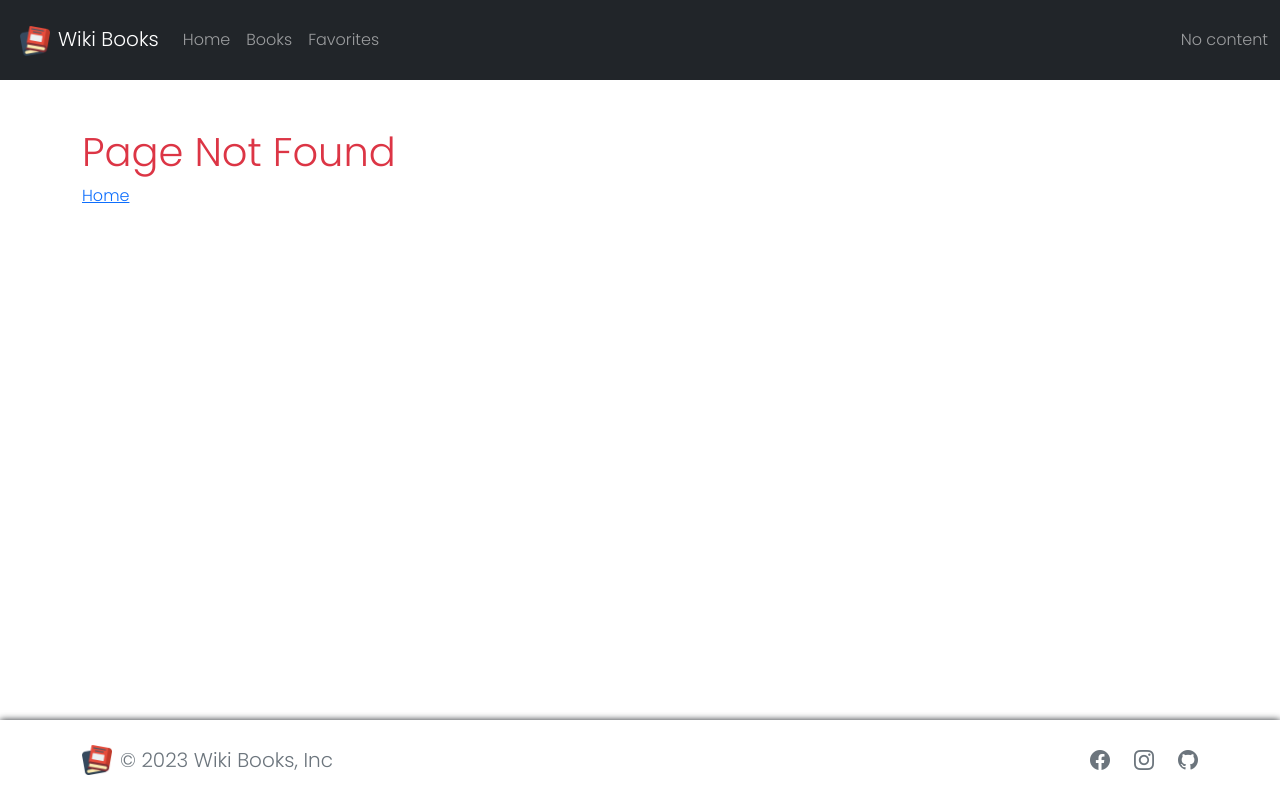
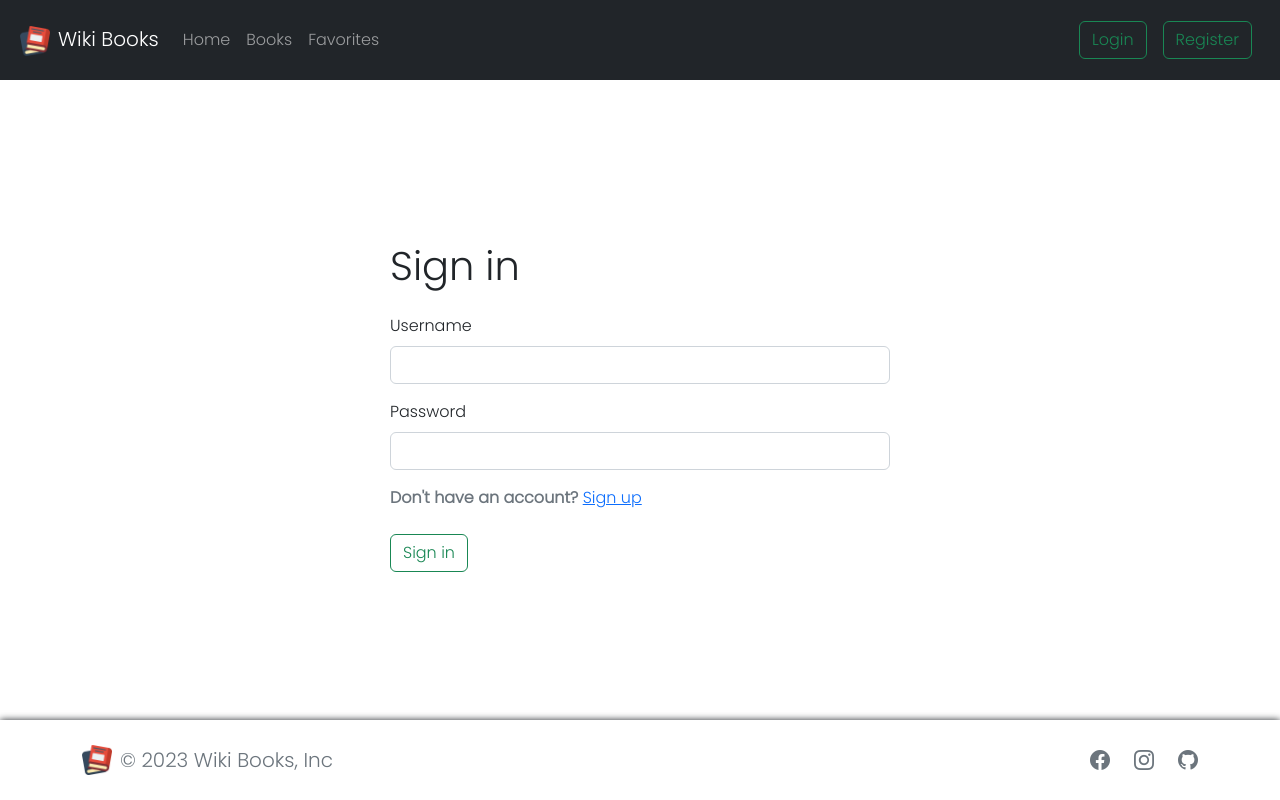
Before and after one commit to dmitev2000/vbs, a React (Vite) app in the folder app/: page /login in a window 1280 px wide. Before the commit this address had no page. Built offline with nearby package versions, Linux system fonts and the light colour scheme.

Commit message:
Login/Register

```diff
--- a/app/src/App.css
+++ b/app/src/App.css
@@ -35,6 +35,16 @@ img {
   text-decoration: none;
 }
 
-.tbale-img {
+.table-img {
   max-height: 150px;
 }
+
+.auth {
+  width: 500px;
+}
+
+@media screen and (max-width: 520px) {
+  .auth {
+    width: 90%;
+  }
+}
--- a/app/src/App.jsx
+++ b/app/src/App.jsx
@@ -4,7 +4,9 @@ import NotFound from "./components/Pages/NotFound";
 import MyFavoriteBooks from "./components/Pages/MyFavoriteBooks";
 import FetchBooks from "./components/Pages/FetchBooks";
 import BookDetails from "./components/Pages/BookDetails";
-import AboutAuthor from './components/Pages/AboutAuthor';
+import AboutAuthor from "./components/Pages/AboutAuthor";
+import Register from "./components/Pages/Register";
+import Login from "./components/Pages/Login";
 import "./App.css";
 
 function App() {
@@ -13,6 +15,8 @@ function App() {
       <Routes>
         <Route path="/" element={<HomePage />} />
         <Route path="/home" element={<HomePage />} />
+        <Route path="/login" element={<Login />} />
+        <Route path="/register" element={<Register />} />
         <Route path="/books" element={<FetchBooks />} />
         <Route path="/books/:id" element={<BookDetails />} />
         <Route path="/favorites" element={<MyFavoriteBooks />} />
--- a/app/src/components/Layout/Navbar.jsx
+++ b/app/src/components/Layout/Navbar.jsx
@@ -1,13 +1,29 @@
-import React from "react";
-import { Link, NavLink } from "react-router-dom";
+import React, { useContext } from "react";
+import { Link, NavLink, useNavigate } from "react-router-dom";
 import Book from "../../assets/book.png";
+import { AuthContext } from "../../context/AuthContext";
 
 const Navbar = () => {
+  const AuthCtx = useContext(AuthContext);
+  const { user, dispatch } = AuthCtx;
+  const navigate = useNavigate();
+
+  const Logout = () => {
+    dispatch({ type: "LOGOUT" });
+    localStorage.removeItem("user");
+    navigate("/");
+  };
+
   return (
     <nav className="navbar navbar-expand-lg navbar-dark bg-dark">
       <div className="container-fluid">
         <Link className="navbar-brand" to="/">
-          <img src={Book} alt="book" className="mx-2" style={{maxHeight: "30px"}} />
+          <img
+            src={Book}
+            alt="book"
+            className="mx-2"
+            style={{ maxHeight: "30px" }}
+          />
           <span>Wiki Books</span>
         </Link>
         <button
@@ -39,7 +55,23 @@ const Navbar = () => {
               </NavLink>
             </li>
           </ul>
-          <span className="navbar-text">No content</span>
+          {!user ? (
+            <div className="text-light">
+              <Link className="btn btn-outline-success" to="/login">
+                Login
+              </Link>
+              <Link className="mx-3 btn btn-outline-success" to="/register">
+                Register
+              </Link>
+            </div>
+          ) : (
+            <div>
+              <span className="text-light">Hello, {user.username}</span>
+              <button className="btn btn-outline-danger mx-3" onClick={Logout}>
+                Logout
+              </button>
+            </div>
+          )}
         </div>
       </div>
     </nav>
--- /dev/null
+++ b/app/src/components/Pages/Login.jsx
@@ -0,0 +1,89 @@
+import axios from "axios";
+import React, { useState, useContext } from "react";
+import { useNavigate, Link } from "react-router-dom";
+import { AuthContext } from "../../context/AuthContext";
+
+const Login = () => {
+  const navigate = useNavigate();
+  const [error, setError] = useState(null);
+  const { dispatch } = useContext(AuthContext);
+  const [credentials, setCredentials] = useState({
+    username: undefined,
+    password: undefined,
+  });
+  const handleLogin = async (e) => {
+    setError(null);
+    e.preventDefault();
+    dispatch({ type: "LOGIN_START" });
+    try {
+      const res = await axios.post(
+        "http://localhost:5000/api/auth/login",
+        credentials
+      );
+      console.log(res.data);
+      dispatch({ type: "LOGIN_SUCCESS", payload: res.data });
+      localStorage.setItem(
+        "user",
+        JSON.stringify({ _id: res.data._id, username: res.data.username })
+      );
+      navigate("/");
+    } catch (err) {
+      dispatch({ type: "LOGIN_FAILURE", payload: err.response.data });
+      setError(err.response.data);
+    }
+  };
+  const handleChange = (e) => {
+    setCredentials((prev) => ({ ...prev, [e.target.id]: e.target.value }));
+  };
+
+  return (
+    <div className="d-flex justify-content-center align-items-center page">
+      <div className="auth">
+        <h1 className="my-4">Sign in</h1>
+        <form onSubmit={handleLogin}>
+          <div className="mb-3">
+            <label htmlFor="username" className="form-label">
+              Username
+            </label>
+            <input
+              type="text"
+              className="form-control"
+              id="username"
+              required
+              onChange={handleChange}
+              autoComplete="off"
+            />
+          </div>
+          <div className="mb-3">
+            <label htmlFor="password" className="form-label">
+              Password
+            </label>
+            <input
+              type="password"
+              className="form-control"
+              id="password"
+              required
+              minLength={8}
+              onChange={handleChange}
+            />
+          </div>
+          <span className="fw-bold text-muted">Don't have an account? </span>
+          <Link to="/register">Sign up</Link>
+          <br /> <br />
+          {error && (
+            <>
+              <span className="text-danger fw-bold mb-3">{error}</span>
+              <br />
+              <br />
+            </>
+          )}
+          <button type="submit" className="btn btn-outline-success">
+            Sign in
+          </button>
+        </form>
+      </div>
+    </div>
+  );
+};
+
+export default Login;
--- /dev/null
+++ b/app/src/components/Pages/Register.jsx
@@ -0,0 +1,79 @@
+import React from "react";
+import { useNavigate } from "react-router-dom";
+import axios from "axios";
+import { useState } from "react";
+
+const Register = () => {
+  const [username, setUsername] = useState("");
+  const [password, setPassword] = useState("");
+  const [error, setError] = useState(null);
+  const navigate = useNavigate();
+
+  const handleSubmit = async (e) => {
+    setError(null);
+    e.preventDefault();
+    await axios
+      .post("http://localhost:5000/api/auth/register", {
+        username: username,
+        password: password,
+      })
+      .then((res) => {
+        navigate("/login");
+      })
+      .catch((err) => {
+        setError(err.response.data);
+      });
+  };
+
+  return (
+    <div className="d-flex justify-content-center align-items-center page">
+      <div className="auth">
+        <h1 className="my-4">Sign up</h1>
+        <form onSubmit={handleSubmit}>
+          <div className="mb-3">
+            <label htmlFor="username" className="form-label">
+              Username
+            </label>
+            <input
+              type="text"
+              className="form-control"
+              id="username"
+              autoComplete="off"
+              onChange={(e) => {
+                setUsername(e.target.value);
+              }}
+              required
+            />
+          </div>
+          <div className="mb-3">
+            <label htmlFor="exampleInputPassword1" className="form-label">
+              Password
+            </label>
+            <input
+              type="password"
+              className="form-control"
+              id="exampleInputPassword1"
+              required
+              minLength={8}
+              onChange={(e) => {
+                setPassword(e.target.value);
+              }}
+            />
+          </div>
+          {error && (
+            <>
+              <span className="text-danger fw-bold mb-3">{error}</span>
+              <br />
+              <br />
+            </>
+          )}
+          <button type="submit" className="btn btn-outline-success">
+            Sign up
+          </button>
+        </form>
+      </div>
+    </div>
+  );
+};
+
+export default Register;
--- /dev/null
+++ b/app/src/context/AuthContext.jsx
@@ -0,0 +1,61 @@
+import { createContext, useEffect, useReducer } from "react";
+
+const INITIAL_STATE = {
+  user: JSON.parse(localStorage.getItem("user")) || null,
+  loading: false,
+  error: null,
+  dispatch: (value) => {},
+};
+
+export const AuthContext = createContext(INITIAL_STATE);
+
+const AuthReducer = (state, action) => {
+  switch (action.type) {
+    case "LOGIN_START":
+      return {
+        user: null,
+        loading: true,
+        error: null,
+      };
+    case "LOGIN_SUCCESS":
+      return {
+        user: action.payload,
+        loading: false,
+        error: null,
+      };
+    case "LOGIN_FAILURE":
+      return {
+        user: null,
+        loading: false,
+        error: action.payload,
+      };
+    case "LOGOUT":
+      return {
+        user: null,
+        loading: false,
+        error: null,
+      };
+    default:
+      return state;
+  }
+};
+
+export const AuthContextProvider = ({ children }) => {
+  const [state, dispatch] = useReducer(AuthReducer, INITIAL_STATE);
+  useEffect(() => {
+    localStorage.setItem("user", JSON.stringify(state.user));
+  }, [state.user]);
+
+  return (
+    <AuthContext.Provider
+      value={{
+        user: state.user,
+        loading: state.loading,
+        error: state.error,
+        dispatch,
+      }}
+    >
+      {children}
+    </AuthContext.Provider>
+  );
+};
--- a/app/src/main.jsx
+++ b/app/src/main.jsx
@@ -4,10 +4,13 @@ import App from "./App";
 import "./index.css";
 import { BrowserRouter as Router } from "react-router-dom";
 import Layout from "./components/Layout/Layout";
+import { AuthContextProvider } from "./context/AuthContext";
 ReactDOM.createRoot(document.getElementById("root")).render(
-  <Router>
-    <Layout>
-      <App />
-    </Layout>
-  </Router>
+  <AuthContextProvider>
+    <Router>
+      <Layout>
+        <App />
+      </Layout>
+    </Router>
+  </AuthContextProvider>
 );
```
